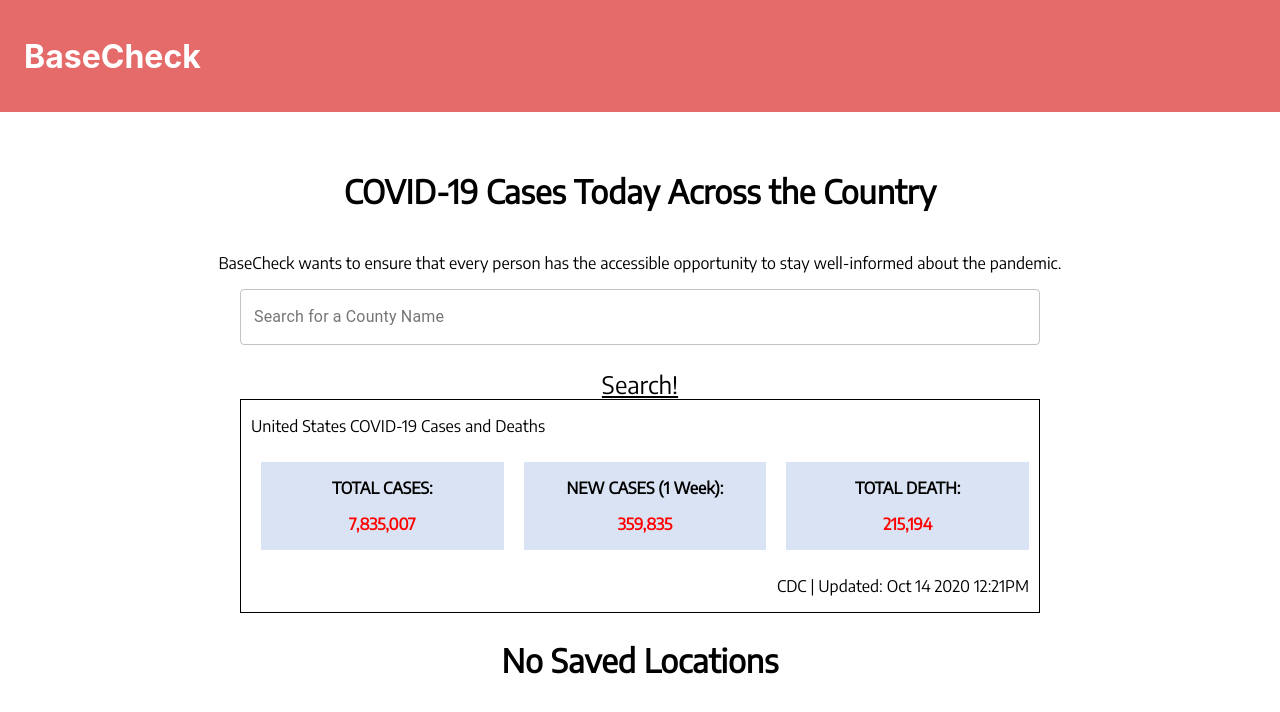
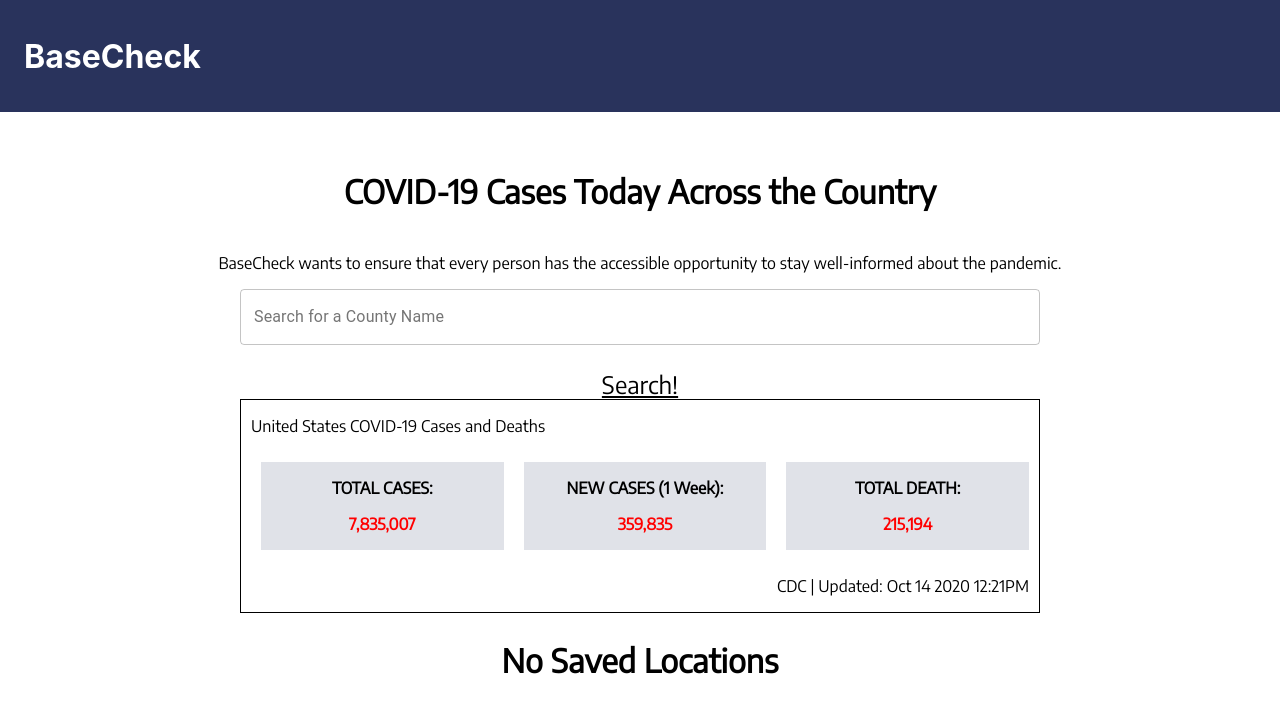
Before and after one commit to autumn-info-442a/team-b, a React (Create React App) app in the folder my-app/: page / in a window 1280 px wide. Shown: the top 712 px of the page. Built offline with nearby package versions, Linux system fonts and the light colour scheme; no server answers.

Commit message:
Adjust nav bar color and us dashboard container colors

```diff
--- a/my-app/src/App.css
+++ b/my-app/src/App.css
@@ -89,7 +89,7 @@ h2 {
 * { box-sizing: border-box; } /* recommended for item sizing */
 
 .us-individual {
-  background-color:#DAE3F3;
+  background-color: rgba(41,51,92,0.14);
   text-align: center;
   flex-grow: 1; /* get 1 share of extra space */
   flex-shrink: 0; /* do not shrink if items overflow container */
@@ -260,7 +260,7 @@ h2 {
 .tool-bar {
   display: flex;
   justify-content: space-between;
-  background-color: #E56B6B;
+  background-color: #29335C;
   color: white;
   height: 100%;
 }
--- a/my-app/src/components/Card.js
+++ b/my-app/src/components/Card.js
@@ -36,7 +36,7 @@ export default function Card(props) {
                 /> :
                 <AlertDialog
                     info={county["id"]}
-                    label="+"
+                    label={<img href="../../favorite.png"></img>}
                     add
                     description={"Would you like to add " + county.name + " County, " + county.state + " to your dashboard?"}
                     classes="modal-button"
--- a/my-app/src/components/CountyDetail.js
+++ b/my-app/src/components/CountyDetail.js
@@ -74,7 +74,7 @@ export default function CountyDetail() {
               <div className="favorite">
                 <AlertDialog
                   info={location["id"]}
-                  label="Add to Dashboard"
+                  label="Add/Remove Location"
                   remove="true"
                   add="true"
                   description="Confirm whether you would like to add or remove this location from your dashboard."
```
Also changed, not shown: my-app/public/favorite.png (added), my-app/public/favorite_border.png (added).
